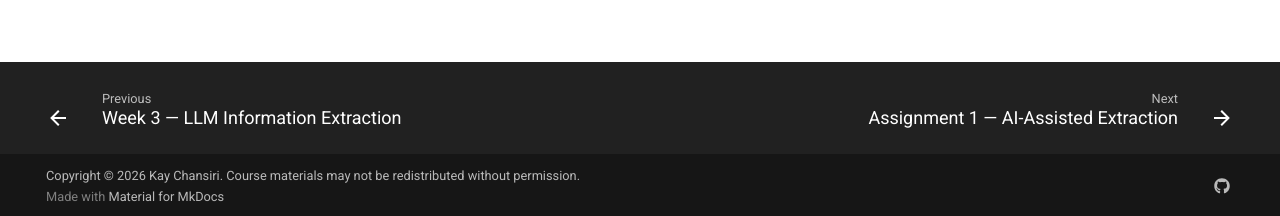
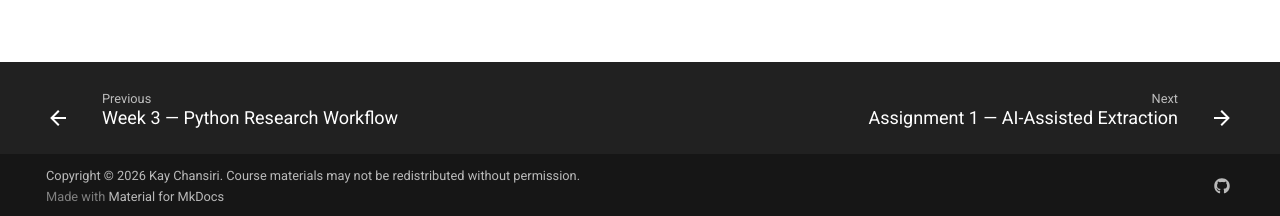
Before and after one commit to KayChansiri/jour-701-AI-research-methods, an MkDocs documentation site: the page built from docs/assignments/index.md, in a window 1280 px wide. Shown: the part 681-897 px from the top of the page. Built offline with MkDocs 1.6.1 and Material for MkDocs 9.7.7, drawn with Linux system fonts in a browser that asks for light colours; comment, search, counter and statistics services are not loaded.

Commit message:
Update mkdocs.yml

```diff
--- a/mkdocs.yml
+++ b/mkdocs.yml
@@ -62,7 +62,7 @@ nav:
   - Labs:
       - labs/index.md
       - Week 2 — Python Fundamentals: labs/week-02-python.md
-      - Week 3 — LLM Information Extraction: labs/week-03-python.md
+      - Week 3 — Python Research Workflow: labs/week-03-python.md
 
   - Assignments:
       - assignments/index.md
```
